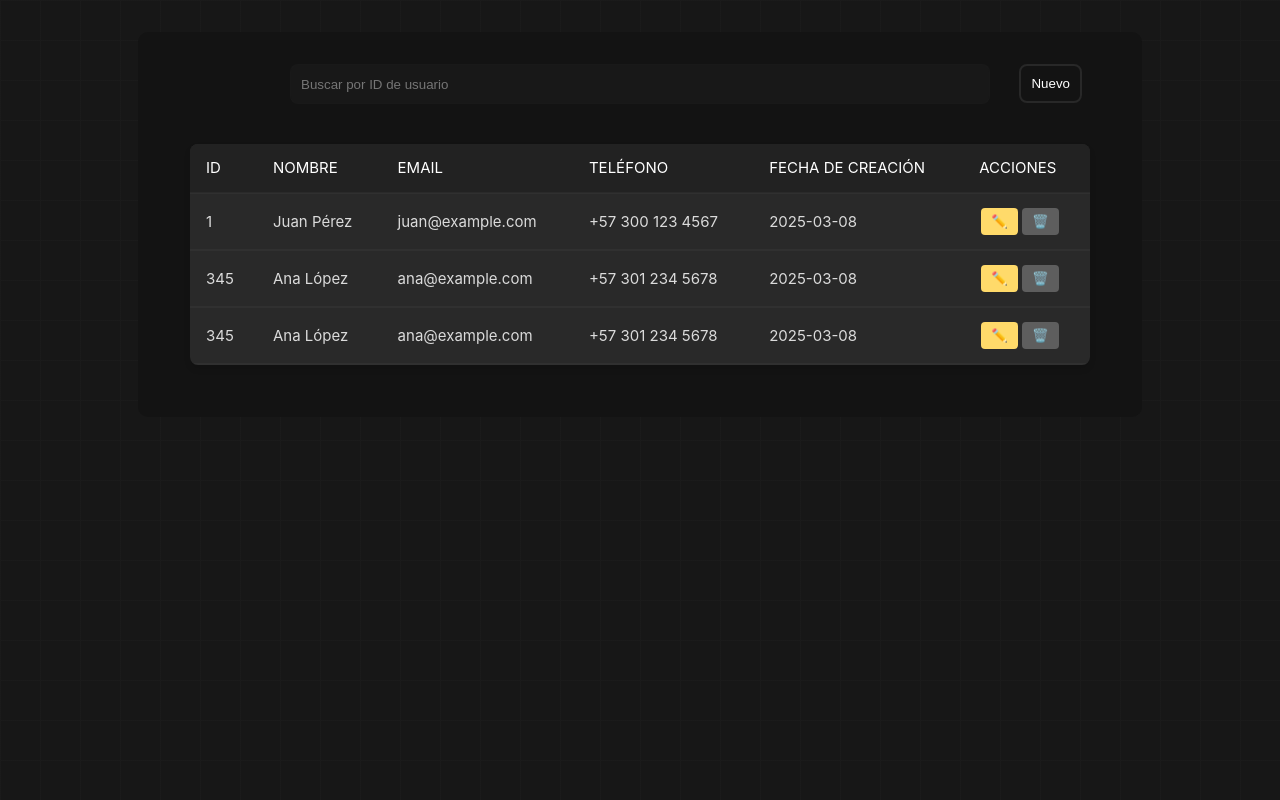
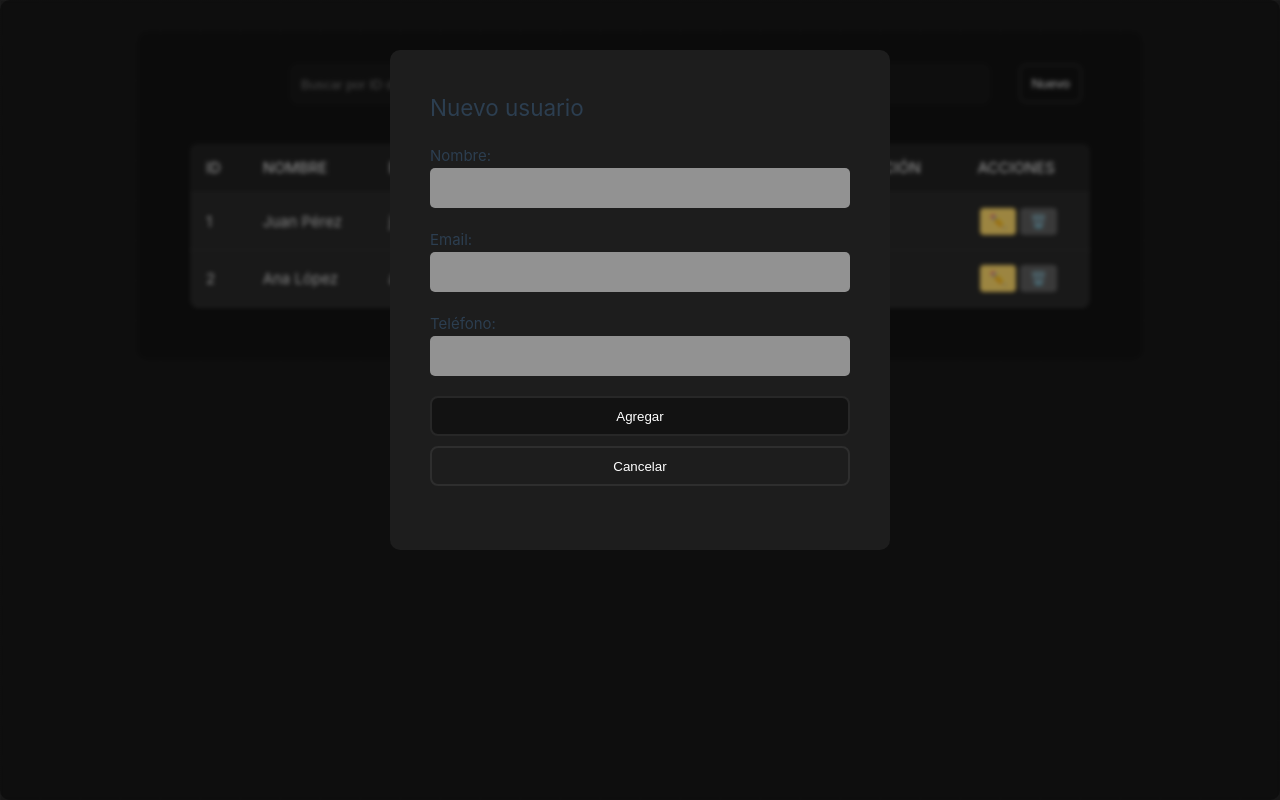
Before and after one commit to sb4ss/clientes-vue, a Vue app: page / in a window 1280 px wide. Both pictures are taken after a click on the button "Nuevo". Built offline with nearby package versions, Linux system fonts and the light colour scheme.

Commit message:
[ADD] UserModal

```diff
--- a/src/App.vue
+++ b/src/App.vue
@@ -1,8 +1,9 @@
 <script setup>
 import { ref, computed } from "vue";
 import Table from "./components/Table.vue";
+import NewUserModal from "./components/NewUserModal.vue";
 
-const usersList = [
+const usersList = ref([
   {
     userID: "1",
     userName: "Juan Pérez",
@@ -11,27 +12,33 @@ const usersList = [
     createAT: "2025-03-08",
   },
   {
-    userID: "345",
+    userID: "2",
     userName: "Ana López",
     userEmail: "ana@example.com",
     userPhone: "+57 301 234 5678",
     createAT: "2025-03-08",
   },
-  {
-    userID: "345",
-    userName: "Ana López",
-    userEmail: "ana@example.com",
-    userPhone: "+57 301 234 5678",
-    createAT: "2025-03-08",
-  },
-];
+]);
 
 const userIDInput = ref("");
+const showModal = ref(false); // Estado del modal
 
+// Filtrado de usuarios por ID
 const filteredUsers = computed(() => {
-  if (!userIDInput.value) return usersList;
-  return usersList.filter((user) => user.userID === userIDInput.value);
+  if (!userIDInput.value) return usersList.value;
+  return usersList.value.filter((user) => user.userID === userIDInput.value);
 });
+
+// Función para agregar un usuario
+const addUser = (newUser) => {
+  usersList.value.push(newUser);
+  showModal.value = false; // Cierra el modal después de agregar
+};
+
+// Función para abrir/cerrar el modal
+const toggleModal = () => {
+  showModal.value = !showModal.value;
+};
 </script>
 
 <template>
@@ -41,10 +48,12 @@ const filteredUsers = computed(() => {
       type="text"
       placeholder="Buscar por ID de usuario"
     />
-    <button class="addUser">Nuevo</button>
+    <button class="addUser" @click="toggleModal">Nuevo</button>
     <Table :users="filteredUsers" />
   </div>
+  <NewUserModal v-if="showModal" @close="toggleModal" @add-user="addUser" />
 </template>
+
 <style scoped>
 .addUser {
   right: 60px;
@@ -83,66 +92,4 @@ input {
   border-radius: 8px;
   border: 1px solid #2b2b2b13;
 }
-
-header {
-  line-height: 1.5;
-  max-height: 100vh;
-}
-
-.logo {
-  display: block;
-  margin: 0 auto 2rem;
-}
-
-nav {
-  width: 100%;
-  font-size: 12px;
-  text-align: center;
-  margin-top: 2rem;
-}
-
-nav a.router-link-exact-active {
-  color: var(--color-text);
-}
-
-nav a.router-link-exact-active:hover {
-  background-color: transparent;
-}
-
-nav a {
-  display: inline-block;
-  padding: 0 1rem;
-  border-left: 1px solid var(--color-border);
-}
-
-nav a:first-of-type {
-  border: 0;
-}
-
-@media (min-width: 1024px) {
-  header {
-    display: flex;
-    place-items: center;
-    padding-right: calc(var(--section-gap) / 2);
-  }
-
-  .logo {
-    margin: 0 2rem 0 0;
-  }
-
-  header .wrapper {
-    display: flex;
-    place-items: flex-start;
-    flex-wrap: wrap;
-  }
-
-  nav {
-    text-align: left;
-    margin-left: -1rem;
-    font-size: 1rem;
-
-    padding: 1rem 0;
-    margin-top: 1rem;
-  }
-}
 </style>
--- /dev/null
+++ b/src/components/NewUserModal.vue
@@ -0,0 +1,133 @@
+<script setup>
+import { ref, defineEmits } from "vue";
+
+const emit = defineEmits(["close", "add-user"]);
+
+const userName = ref("");
+const userEmail = ref("");
+const userPhone = ref("");
+
+// Función para agregar usuario
+const addUser = () => {
+  if (!userName.value || !userEmail.value || !userPhone.value) {
+    alert("Por favor, completa todos los campos");
+    return;
+  }
+
+  const newUser = {
+    userID: Math.floor(Math.random() * 1000),
+    userName: userName.value,
+    userEmail: userEmail.value,
+    userPhone: userPhone.value,
+    createAT: new Date().toISOString().split("T")[0],
+  };
+
+  emit("add-user", newUser);
+};
+
+const closeModal = () => {
+  emit("close");
+};
+</script>
+
+<template>
+  <div class="modal">
+    <div class="modal-content">
+      <h2>Nuevo usuario</h2>
+      <form @submit.prevent="addUser">
+        <label for="userName">Nombre:</label>
+        <input type="text" id="userName" v-model="userName" required />
+        <label for="userEmail">Email:</label>
+        <input type="email" id="userEmail" v-model="userEmail" required />
+        <label for="userPhone">Teléfono:</label>
+        <input type="tel" id="userPhone" v-model="userPhone" required />
+        <button type="submit">Agregar</button>
+        <button type="button" @click="closeModal" class="cancelar">
+          Cancelar
+        </button>
+      </form>
+    </div>
+  </div>
+  <div class="background" @click="closeModal"></div>
+</template>
+
+<style scoped>
+.modal {
+  display: flex;
+  position: absolute;
+  z-index: 2;
+  left: 50%;
+  transform: translate(-50%);
+  top: 50px;
+  width: 500px;
+  height: 500px;
+  overflow: auto;
+  background-color: rgb(29, 29, 29);
+  border-radius: 10px;
+  padding: 20px;
+}
+.modal-content {
+  width: 100%;
+  height: 100%;
+  display: flex;
+  flex-direction: column;
+  padding: 20px;
+  border-radius: 10px;
+}
+
+form {
+  display: flex;
+  flex-direction: column;
+  align-items: start;
+  justify-content: center;
+  width: 100%;
+  height: 90%;
+}
+
+form input {
+  font-size: 17px;
+  color: rgb(0, 0, 0);
+  padding: 20px;
+  height: 30px;
+  width: 100%;
+  margin-bottom: 20px;
+  outline: none;
+  border-radius: 5px;
+  background-color: rgb(146, 146, 146);
+  border: none;
+}
+
+form button {
+  width: 100%;
+  height: 40px;
+  background-color: rgba(0, 0, 0, 0.363);
+  color: white;
+  border: none;
+  border-radius: 8px;
+  border: 2px solid rgba(71, 71, 71, 0.397);
+  cursor: pointer;
+}
+
+form button:hover {
+  transition: 0.2s;
+  background-color: rgba(49, 49, 49, 0.685);
+}
+
+.cancelar {
+  margin-top: 10px;
+  background-color: rgba(71, 71, 71, 0);
+}
+
+.background {
+  position: absolute;
+  top: 0;
+  left: 0;
+  width: 100%;
+  height: 100%;
+  background-color: rgba(0, 0, 0, 0.39);
+  transition: 0.5s;
+  z-index: 1;
+  border-radius: 10px;
+  backdrop-filter: blur(2px);
+}
+</style>
--- a/src/components/Table.vue
+++ b/src/components/Table.vue
@@ -1,6 +1,13 @@
 <script setup>
+import NewUserModal from "./NewUserModal.vue";
+
 defineProps({
   users: Array,
+  methods: {
+    NewUserModal() {
+      this.UserModal = !this.UserModal;
+    },
+  },
 });
 </script>
 
@@ -25,7 +32,7 @@ defineProps({
           <td>{{ user.userPhone }}</td>
           <td>{{ user.createAT }}</td>
           <td>
-            <button class="edit">✏️</button>
+            <button class="edit" @click="NewUserModal()">✏️</button>
             <button class="delete">🗑️</button>
           </td>
         </tr>
@@ -43,7 +50,6 @@ defineProps({
   padding: 20px;
 }
 
-/* Estilos generales de la tabla */
 table {
   min-width: 900px;
   max-width: 900px;
@@ -55,7 +61,6 @@ table {
   color: rgb(219, 219, 219);
 }
 
-/* Estilos de las celdas */
 th,
 td {
   padding: 12px 16px;
@@ -63,20 +68,17 @@ td {
   border-bottom: 2px solid #e0e0e00a;
 }
 
-/* Estilos para los encabezados */
 th {
   background: #222222;
   color: white;
   text-transform: uppercase;
 }
 
-/* Estilos para las filas */
 tbody tr:hover {
   transition: 0.5s;
   background: #1b1b1b;
 }
 
-/* Botones */
 button {
   border: none;
   padding: 6px 10px;
@@ -85,7 +87,6 @@ button {
   cursor: pointer;
 }
 
-/* Estilos para los botones de edición y eliminación */
 button.edit {
   background: #ffda6a;
   color: #fff;
```
